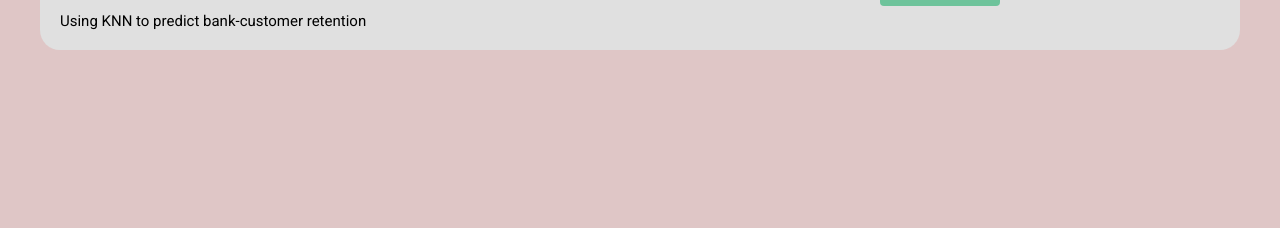
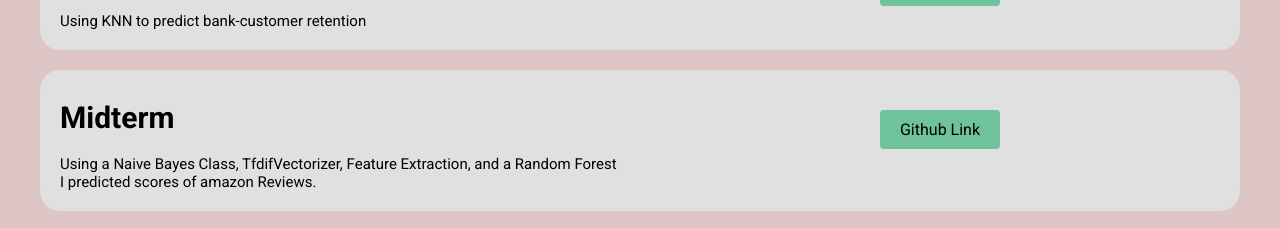
Before and after one commit to aidenfockens/aidenfockens.github.io, a React (Create React App) app: page /#/assignments in a window 1280 px wide. Shown: the part 1314-1542 px from the top of the page. Before the commit the page ends 1384 px from the top, so only its background shows below. Built offline with nearby package versions, Linux system fonts and the light colour scheme.

Commit message:
added my midterm to assignments

```diff
--- a/src/pages/Assignments.js
+++ b/src/pages/Assignments.js
@@ -84,6 +84,18 @@ function Assignments() {
         </RightContainer>
       </RowContainer>
 
+      <RowContainer>
+        <LeftContainer>
+          <AssignmentNameText>Midterm</AssignmentNameText>
+          <InfoText>
+            Using a Naive Bayes Class, TfdifVectorizer, Feature Extraction, and a Random Forest I predicted scores of amazon Reviews.
+          </InfoText>
+
+        </LeftContainer>
+        <RightContainer>
+            <GreenButton href= "https://github.com/aidenfockens/CS506-Afockens-Midterm">Github Link</GreenButton>
+        </RightContainer>
+      </RowContainer>
 
 
 
```
